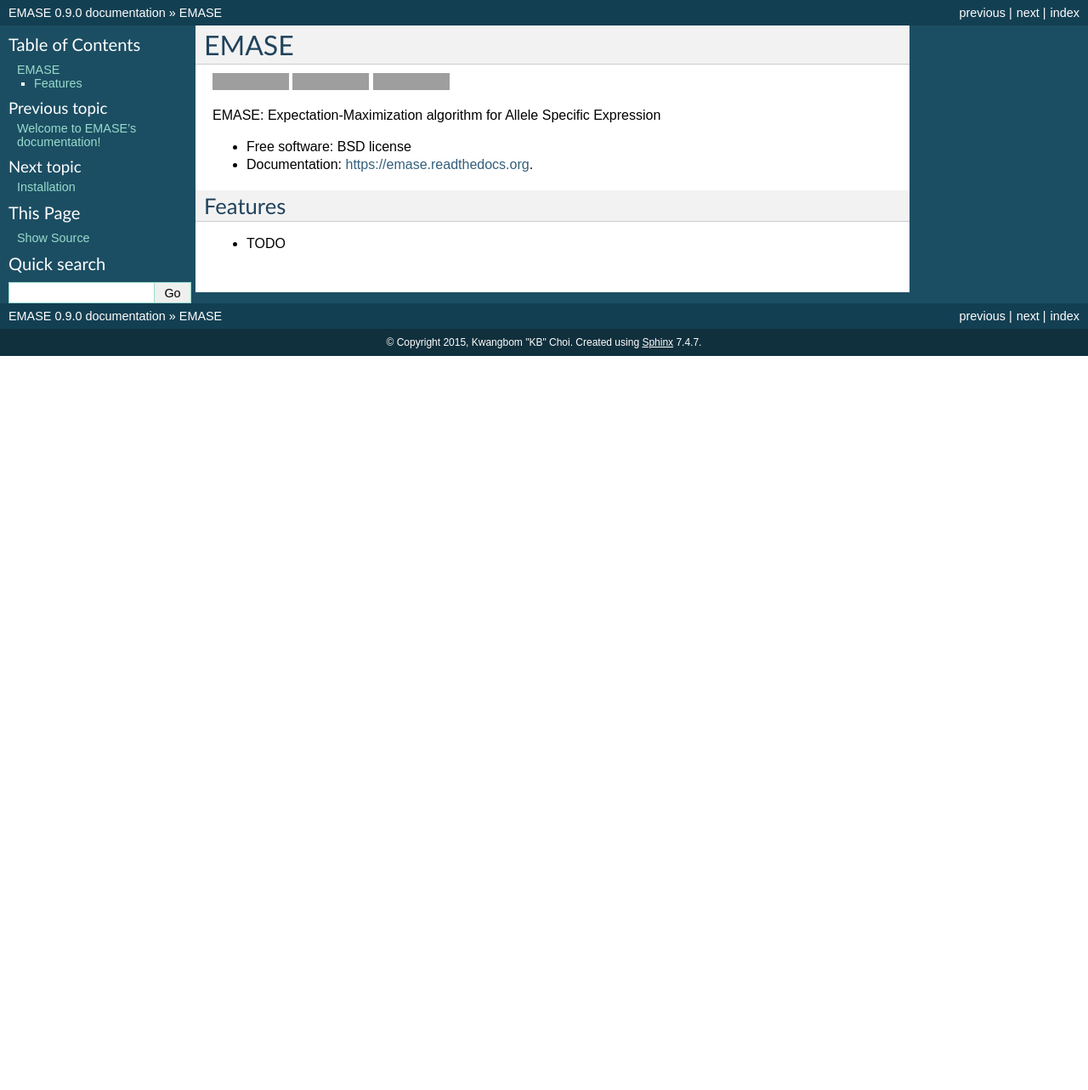
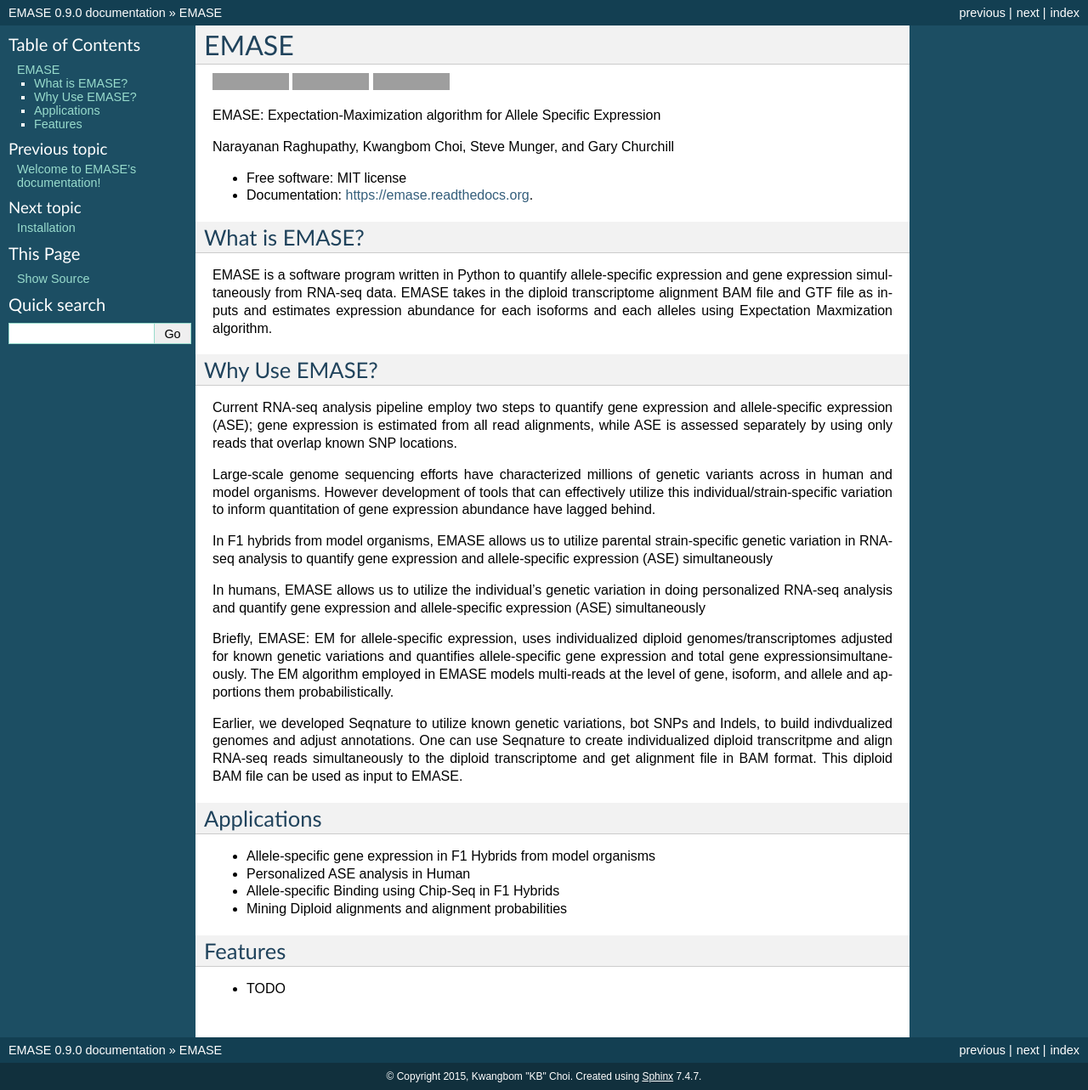
Before and after one commit to churchill-lab/emase, a Sphinx documentation site: the page built from docs/readme.rst, in a window 1280 px wide. Shown: the whole page at 85% size. Built offline with Sphinx 7.4.7, drawn with Linux system fonts in a browser that asks for light colours; before the commit the page ends 900 px from its top, so only the background shows below that; grey boxes are pictures that could not be loaded.

Commit message:
[kbchoi] Fixed ReadTheDocs error.

```diff
--- a/README.rst
+++ b/README.rst
@@ -14,8 +14,63 @@
 
 EMASE: Expectation-Maximization algorithm for Allele Specific Expression
 
-* Free software: BSD license
+Narayanan Raghupathy, Kwangbom Choi, Steve Munger, and Gary Churchill
+
+* Free software: MIT license
 * Documentation: https://emase.readthedocs.org.
+
+What is EMASE?
+--------------
+
+EMASE is a software program written in Python to quantify
+allele-specific expression and gene expression simultaneously from
+RNA-seq data. EMASE takes in the diploid transcriptome alignment BAM
+file and GTF file as inputs and estimates expression abundance for each
+isoforms and each alleles using Expectation Maxmization algorithm.
+
+Why Use EMASE?
+--------------
+
+Current RNA-seq analysis pipeline employ two steps to quantify gene
+expression and allele-specific expression (ASE); gene expression is
+estimated from all read alignments, while ASE is assessed separately by
+using only reads that overlap known SNP locations.
+
+Large-scale genome sequencing efforts have characterized millions of
+genetic variants across in human and model organisms. However
+development of tools that can effectively utilize this
+individual/strain-specific variation to inform quantitation of gene
+expression abundance have lagged behind.
+
+In F1 hybrids from model organisms, EMASE allows us to utilize parental
+strain-specific genetic variation in RNA-seq analysis to quantify gene
+expression and allele-specific expression (ASE) simultaneously
+
+In humans, EMASE allows us to utilize the individual's genetic variation
+in doing personalized RNA-seq analysis and quantify gene expression and
+allele-specific expression (ASE) simultaneously
+
+Briefly, EMASE: EM for allele-specific expression, uses individualized
+diploid genomes/transcriptomes adjusted for known genetic variations and
+quantifies allele-specific gene expression and total gene
+expressionsimultaneously. The EM algorithm employed in EMASE models
+multi-reads at the level of gene, isoform, and allele and apportions
+them probabilistically.
+
+Earlier, we developed Seqnature to utilize known genetic variations, bot
+SNPs and Indels, to build indivdualized genomes and adjust annotations.
+One can use Seqnature to create individualized diploid transcritpme and
+align RNA-seq reads simultaneously to the diploid transcriptome and get
+alignment file in BAM format. This diploid BAM file can be used as input
+to EMASE.
+
+Applications
+------------
+
+* Allele-specific gene expression in F1 Hybrids from model organisms
+* Personalized ASE analysis in Human
+* Allele-specific Binding using Chip-Seq in F1 Hybrids
+* Mining Diploid alignments and alignment probabilities
 
 Features
 --------
--- a/docs/emase.rst
+++ b/docs/emase.rst
@@ -1,5 +1,5 @@
-emase Package
-=============
+Modules
+=======
 
 :mod:`emase` Package
 --------------------
--- a/docs/index.rst
+++ b/docs/index.rst
@@ -9,12 +9,13 @@
 Contents:
 
 .. toctree::
-   :maxdepth: 4
+   :maxdepth: 2
 
    readme
    installation
    emase
    usage
+   examples
    contributing
    authors
    history
@@ -24,4 +25,3 @@
 
 * :ref:`genindex`
 * :ref:`modindex`
-* :ref:`search`
```
Also changed, not shown: docs/examples.rst (added, +38 -0 lines).
